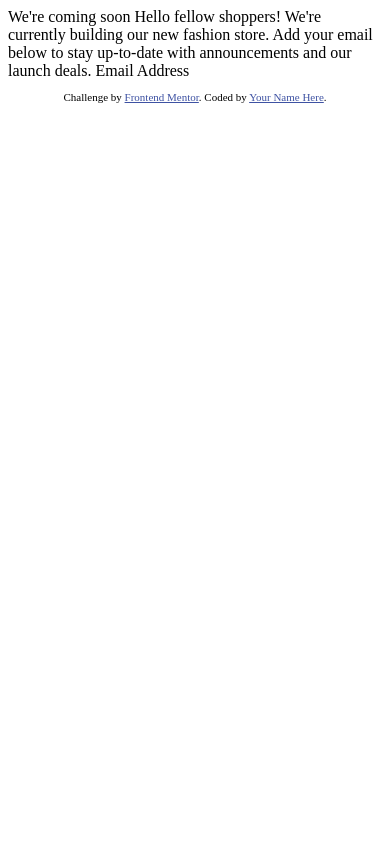
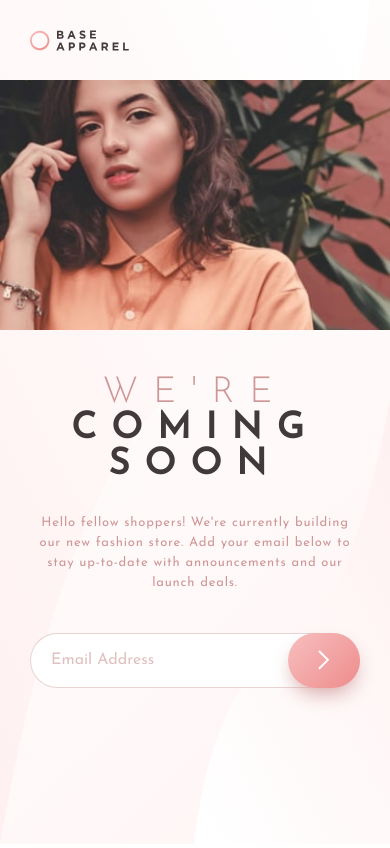
Before and after one commit to m-Ash1/base-apparel-coming-soon, a plain HTML site: page index.html in a window 390 px wide. Drawn offline with Linux system fonts and the light colour scheme.

Commit message:
add files via upload

```diff
--- /dev/null
+++ b/css/style.css
@@ -0,0 +1,168 @@
+@import url("https://fonts.googleapis.com/css2?family=Josefin+Sans:ital,wght@0,300;0,400;1,200;1,300&display=swap");
+
+* {
+  font-family: "Josefin Sans", sans-serif;
+  box-sizing: border-box;
+  margin: 0;
+}
+
+.wrapper {
+  height: 100vh;
+  display: flex;
+}
+
+.left-part {
+  width: 60%;
+  padding: 125px 200px;
+  position: relative;
+}
+.left-part .background {
+  position: absolute;
+  width: 100%;
+  height: 100%;
+  top: 0;
+  left: 0;
+  z-index: -1;
+  background: linear-gradient(135deg, hsl(0, 0%, 100%), hsl(0, 100%, 98%));
+}
+.background img {
+  width: 100%;
+  height: 100%;
+  z-index: -1;
+}
+
+.logo {
+  margin-bottom: 150px;
+}
+
+.main-heading {
+  font-size: 78px;
+  text-transform: uppercase;
+  letter-spacing: 15px;
+  color: hsl(0, 6%, 24%);
+  margin-bottom: 30px;
+  font-weight: bold;
+}
+
+.main-heading span {
+  color: hsl(0, 36%, 70%);
+  font-weight: 100;
+}
+
+p {
+  letter-spacing: 0.8px;
+  line-height: 26px;
+  color: hsl(0, 36%, 70%);
+  margin-bottom: 40px;
+}
+
+.input {
+  width: 70%;
+  position: relative;
+}
+input {
+  width: 100%;
+  padding: 25px;
+  border-radius: 30px;
+  color: hsl(0, 36%, 70%);
+  border: 1px solid hsla(0, 36%, 70%, 0.418);
+  outline: none;
+}
+
+.btn {
+  position: absolute;
+  right: 0;
+  top: 0;
+  width: 6em;
+  height: 100%;
+  background: linear-gradient(135deg, hsl(0, 80%, 86%), hsl(0, 74%, 74%));
+  display: flex;
+  justify-content: center;
+  align-items: center;
+  border-radius: 30px;
+  transition: 0.3s;
+  box-shadow: 0 10px 20px -5px hsl(0deg 36% 70% / 85%);
+}
+.btn:hover {
+  background: linear-gradient(
+    135deg,
+    rgba(250, 218, 219, 1) 20%,
+    rgba(249, 199, 202, 1) 80%
+  );
+  box-shadow: 0 20px 29px -5px hsl(0deg 36% 70% / 69%);
+
+  cursor: pointer;
+}
+::placeholder {
+  color: hsl(0, 36%, 70%);
+  font-size: 16px;
+  opacity: 0.6;
+}
+.right-part {
+  width: 40%;
+  background-image: url("../images/hero-desktop.jpg");
+  background-repeat: no-repeat;
+  background-size: cover;
+  height: 100%;
+}
+
+@media (max-width: 1440px) {
+  .left-part {
+    width: 55%;
+    padding: 100px 120px;
+  }
+  .right-part {
+    width: 45%;
+  }
+  .input {
+    width: 95%;
+  }
+  p {
+    font-size: 18px;
+  }
+}
+
+@media (max-width: 475px) {
+  .wrapper {
+    flex-direction: column;
+  }
+  .left-part {
+    width: 100%;
+    padding: 30px;
+    height: 100%;
+  }
+  .logo {
+    margin-bottom: 320px;
+  }
+  .logo img {
+    width: 30%;
+  }
+  .right-part {
+    width: 100%;
+    height: 250px;
+    top: 80px;
+    background-image: url("../images/hero-mobile.jpg");
+    position: absolute;
+  }
+  .main-heading {
+    font-size: 36px;
+    text-align: center;
+  }
+  p br {
+    display: none;
+  }
+  p {
+    font-size: 13px;
+    text-align: center;
+    line-height: 20px;
+  }
+  .input {
+    width: 100%;
+  }
+  .btn {
+    width: 4.5rem;
+  }
+  input {
+    padding: 20px;
+  }
+}
--- a/index.html
+++ b/index.html
@@ -1,33 +1,50 @@
 <!DOCTYPE html>
 <html lang="en">
-<head>
-  <meta charset="UTF-8">
-  <meta name="viewport" content="width=device-width, initial-scale=1.0"> <!-- displays site properly based on user's device -->
+  <head>
+    <meta charset="UTF-8" />
+    <meta name="viewport" content="width=device-width, initial-scale=1.0" />
+    <!-- displays site properly based on user's device -->
 
-  <link rel="icon" type="image/png" sizes="32x32" href="./images/favicon-32x32.png">
+    <link
+      rel="icon"
+      type="image/png"
+      sizes="32x32"
+      href="./images/favicon-32x32.png"
+    />
 
-  <title>Frontend Mentor | Base Apparel coming soon page</title>
+    <link rel="stylesheet" href="css/style.css" />
 
-  <!-- Feel free to remove these styles or customise in your own stylesheet 👍 -->
-  <style>
-    .attribution { font-size: 11px; text-align: center; }
-    .attribution a { color: hsl(228, 45%, 44%); }
-  </style>
-</head>
-<body>
+    <title>Frontend Mentor | Base Apparel coming soon page</title>
+  </head>
+  <body>
+    <div class="wrapper">
+      <div class="left-part">
+        <div class="background">
+          <img src="images/bg-pattern-desktop.svg" alt="background" />
+        </div>
+        <div class="logo">
+          <img src="images/logo.svg" alt="logo" />
+        </div>
 
-  We're coming soon
+        <div class="main-heading">
+          <span>We're</span> <br />
+          coming <br />
+          soon
+        </div>
+        <p>
+          Hello fellow shoppers! We're currently building our new <br />
+          fashion store. Add your email below to stay up-to-date with <br />
+          announcements and our launch deals.
+        </p>
 
-  Hello fellow shoppers! We're currently building our new fashion store.
-  Add your email below to stay up-to-date with announcements and our launch deals.
-
-  Email Address
-
-  <footer>
-    <p class="attribution">
-      Challenge by <a href="https://www.frontendmentor.io?ref=challenge" target="_blank">Frontend Mentor</a>.
-      Coded by <a href="#">Your Name Here</a>.
-    </p>
-  </footer>
-</body>
+        <div class="input">
+          <input type="text" placeholder="Email Address" />
+          <div class="btn">
+            <img src="images/icon-arrow.svg" alt="arrow icon" />
+          </div>
+        </div>
+      </div>
+      <div class="right-part"></div>
+    </div>
+  </body>
 </html>
```
